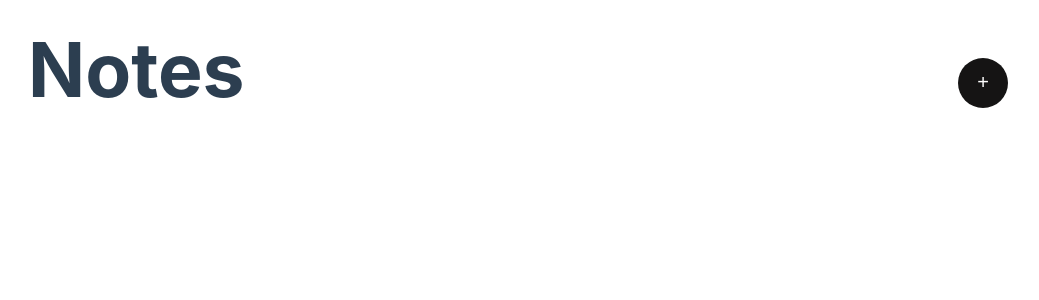
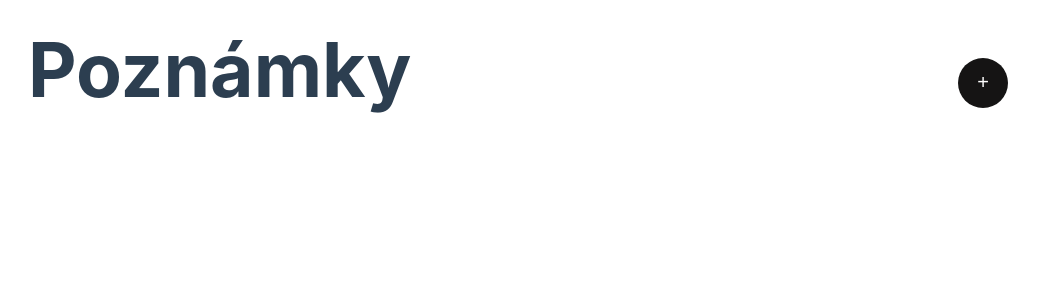
Before and after one commit to kofranek/Intuitive-Guide-to-Vue-Ecosystem, a Vue app in the folder NotesApp/: page / in a window 1280 px wide. Shown: the top 300 px of the page, without its empty margins (122-1161 px from the left). Built offline with nearby package versions, Linux system fonts and the light colour scheme.

Commit message:
Počeštění dialogových tlačítek

```diff
--- a/NotesApp/src/App.vue
+++ b/NotesApp/src/App.vue
@@ -34,13 +34,13 @@ const addNote = () => {
         <textarea v-model.trim="newNote" name="note" id="note" cols="30" rows="10">
         </textarea>
         <p v-if="errorMessage">{{errorMessage}}</p>
-        <button @click="addNote()">Add Note</button>
-        <button @click="showModal = false" class="close">Close</button>
+        <button @click="addNote()">Přidej poznámku</button>
+        <button @click="showModal = false" class="close">Zpět</button>
       </div>
     </div>
     <div class="container">
       <header>
-        <h1>Notes</h1>
+        <h1>Poznámky</h1>
         <button @click="showModal = true">+</button>
       </header>
       <div class="card-container">
```
